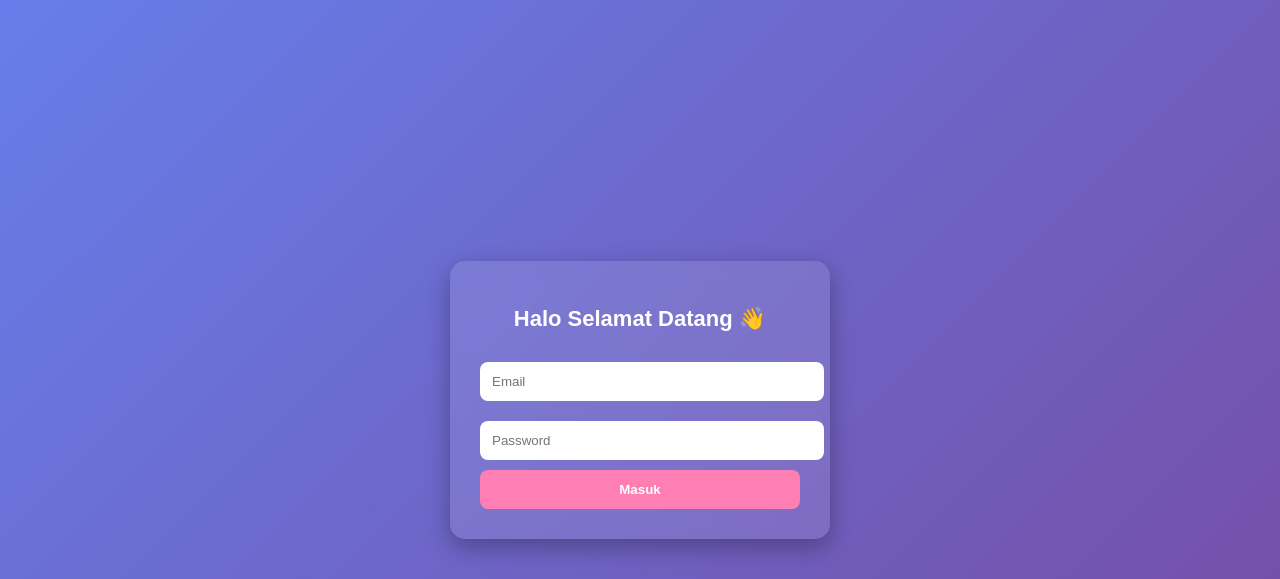
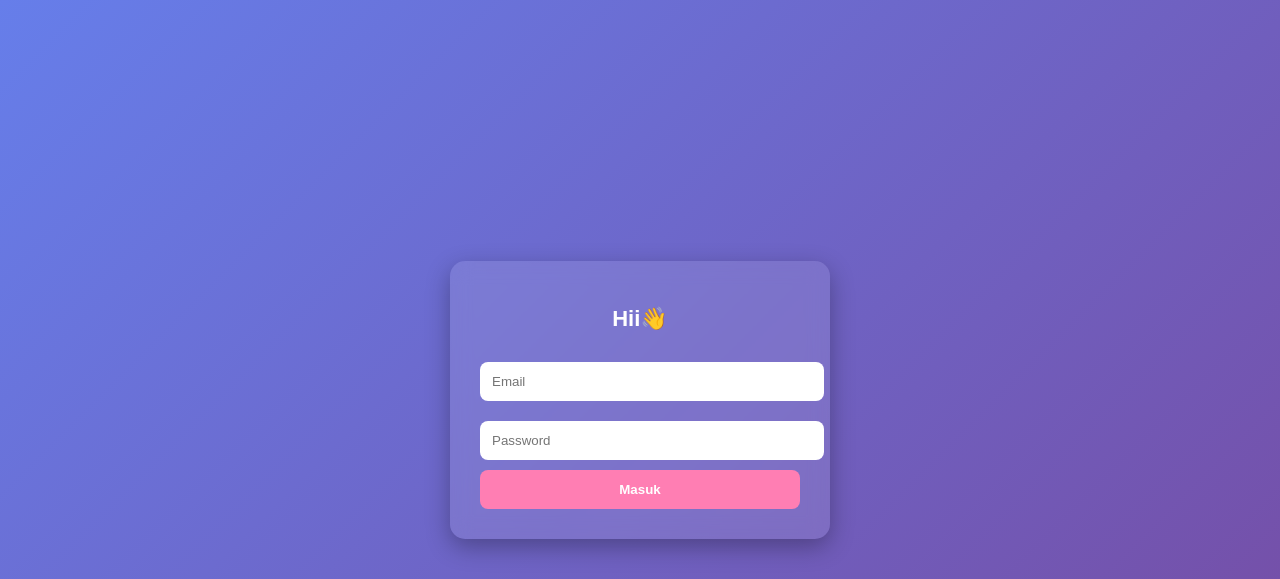
Before and after one commit to Rainn404/IT-Project, a PHP site: page /login.php in a window 1280 px wide. Shown: the top 579 px of the page. Run offline with PHP 8.4, Linux system fonts and the light colour scheme.

Commit message:
Update login.php

```diff
--- a/login.php
+++ b/login.php
@@ -49,7 +49,7 @@
 </head>
 <body>
   <div class="card">
-    <h1>Halo Selamat Datang 👋</h1>
+    <h1>Hii👋</h1>
     <form>
       <input type="email" placeholder="Email" required>
       <input type="password" placeholder="Password" required>
```
